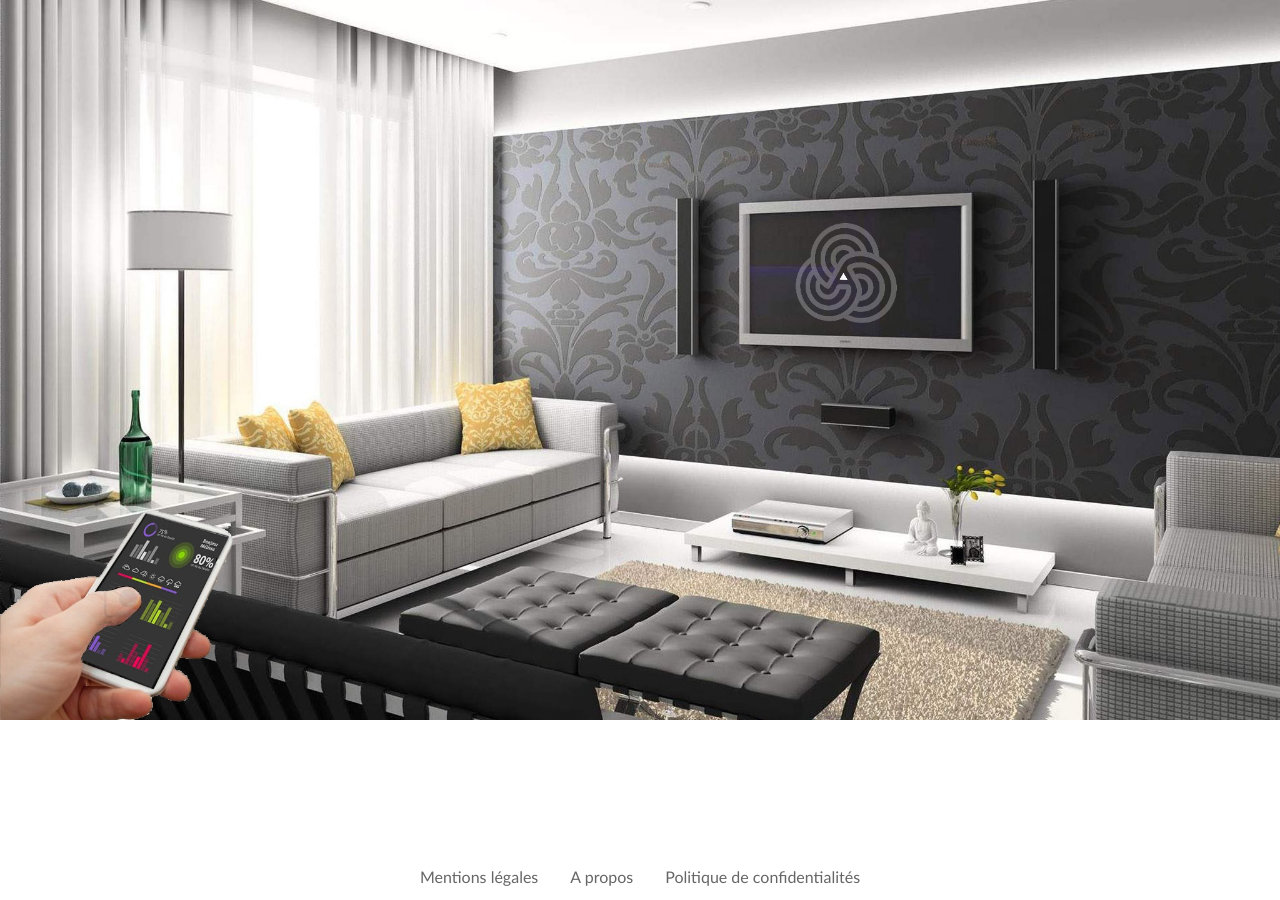
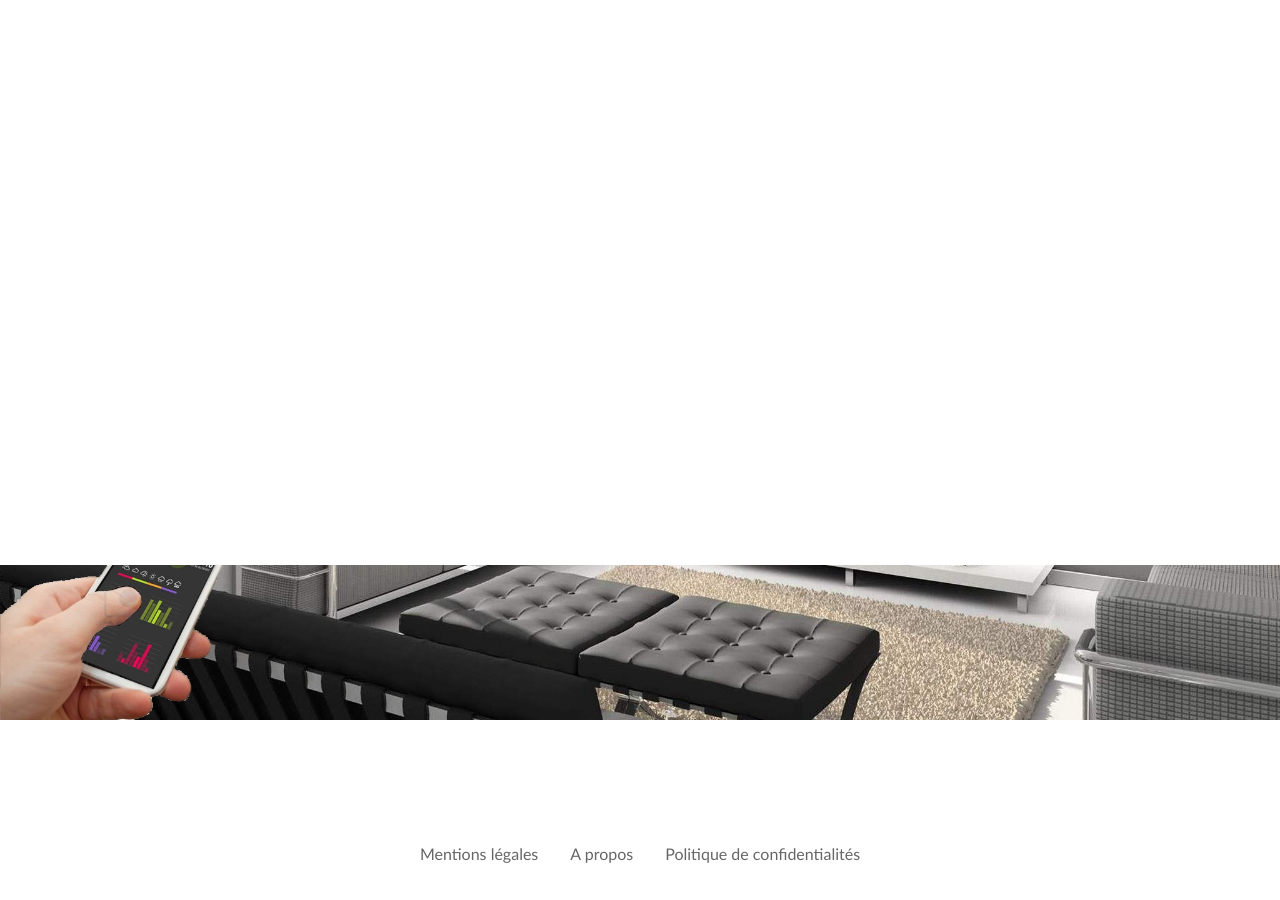
Before and after one commit to AdrienMb/BlueHouse, a PHP site: page /Vue/footer.php in a window 1280 px wide. Run offline with PHP 8.4, Linux system fonts and the light colour scheme.

Commit message:
cache les mdp et footer qui suit la page

```diff
--- a/Styles/flexbox.css
+++ b/Styles/flexbox.css
@@ -26,9 +26,6 @@ header{
      border: 0px;
      background-color: white;
 
-}
-ul,li,form,fieldset,html,body{
-   border-size: 0px;
 }
 fieldset
    {
@@ -134,21 +131,22 @@ footer li a {
 }
 .fondFooter{
   position: fixed;
-  margin-top: -10px;
-  padding-top: 10px;
-  width:100%;
-  height:85px;
+  margin-top: -65px;
+  width:200%;
+  height:70%;
+  left: -50%;
   background-color:white;
-  margin-bottom: -40px;
-  bottom: 0px;
+  margin-bottom: 0px;
+
 }
 footer {
-    background-color: white;
-    position: fixed;
-    left: 50%;
-    transform: translate(-50%);
-    margin-bottom: 0px;
-    bottom: 0px;
+  position: fixed;
+  bottom: 0;
+  height: 70px;
+  background-color: white;
+  left: 50%;
+  transform: translate(-50%);
+  margin-bottom: 0px;
 }
 
 footer li a:hover {
```
Also changed, not shown: Vue/commun.php (+54 -26 lines).
